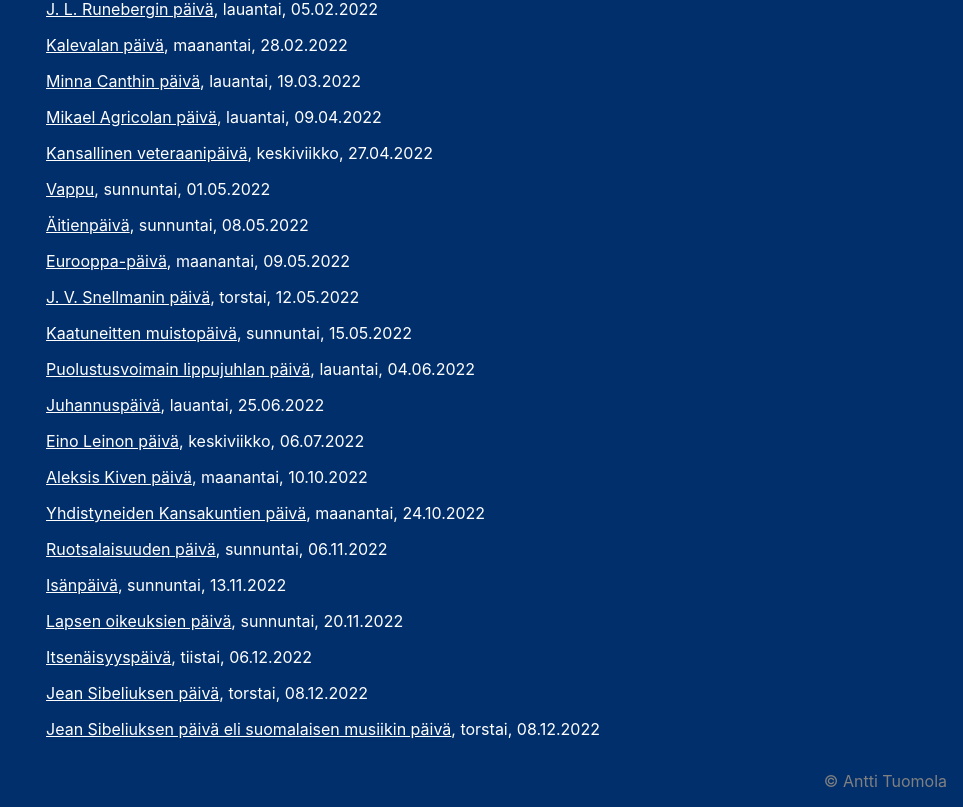
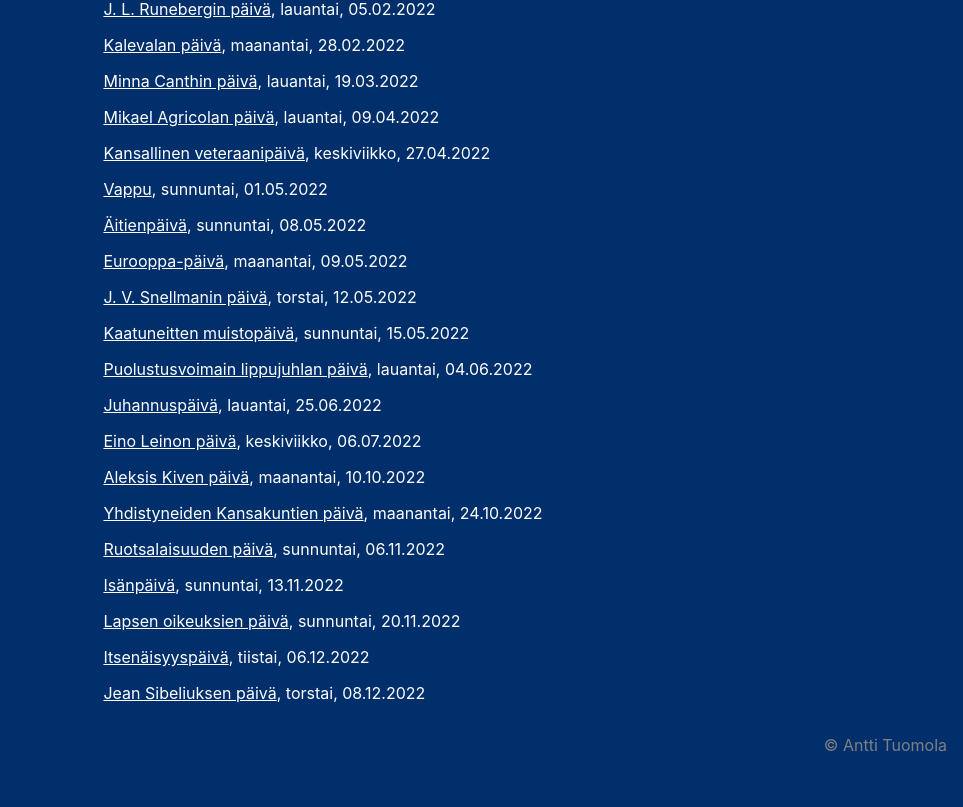
Before and after one commit to anttituomola/mita-tanaan-liputetaan, a Next.js app: page /kaikkiSuomenLiputuspaivat in a window 1280 px wide. Shown: the part 370-1177 px from the top of the page, without its empty margins (317-1280 px from the left). After the commit the page ends 1141 px from the top, so only its background shows below. Built offline with nearby package versions, Linux system fonts and the light colour scheme.

Commit message:
Removed double-entry

```diff
--- a/liputuspaivat.js
+++ b/liputuspaivat.js
@@ -145,11 +145,4 @@ export const liputuspaivat = [
         official: true,
         links: ["https://fi.wikipedia.org/wiki/Suomen_itsen%C3%A4isyysp%C3%A4iv%C3%A4"]
     },
-    {
-        name: "Jean Sibeliuksen päivä eli suomalaisen musiikin päivä",
-        date: dayjs(dayjs().year() + "-12-8"),
-        description: "Jean Sibeliuksen päivää eli suomalaisen musiikin päivää vietetään Jean Sibeliuksen syntymäpäivänä 8. joulukuuta. Sisäministeriö antoi suosituksen liputuksesta vuonna 2005 ja teki Helsingin yliopiston almanakkatoimistolle esityksen päivän lisäämisestä kalentereihin vuonna 2007. Jean Sibeliuksen päivä on merkitty kalentereihin liputuspäiväksi vuosikerrasta 2011 lähtien",
-        official: false,
-        links: ["https://fi.wikipedia.org/wiki/Jean_Sibeliuksen_p%C3%A4iv%C3%A4"]
-    },
 ]
```
